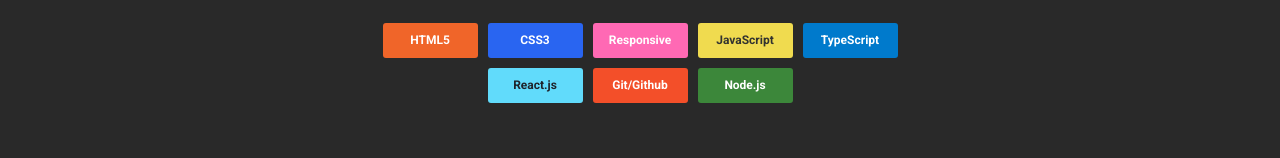
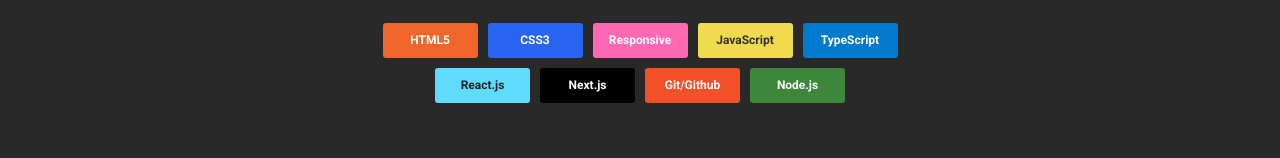
Before and after one commit to doulovera/doulovera.com, a React (Create React App) app: page / in a window 1280 px wide. Shown: the part 395-553 px from the top of the page. Built offline with nearby package versions, Linux system fonts and the light colour scheme; no server answers.

Commit message:
Add next.js to Technologies

```diff
--- a/src/assets/projectsAndSkills.js
+++ b/src/assets/projectsAndSkills.js
@@ -94,6 +94,11 @@
     color: "#1F232A",
   },
   {
+    name: "Next.js",
+    background: "#000",
+    color: "#fff"
+  },
+  {
     name: "Git/Github",
     background: "#f34f29",
   },
```
